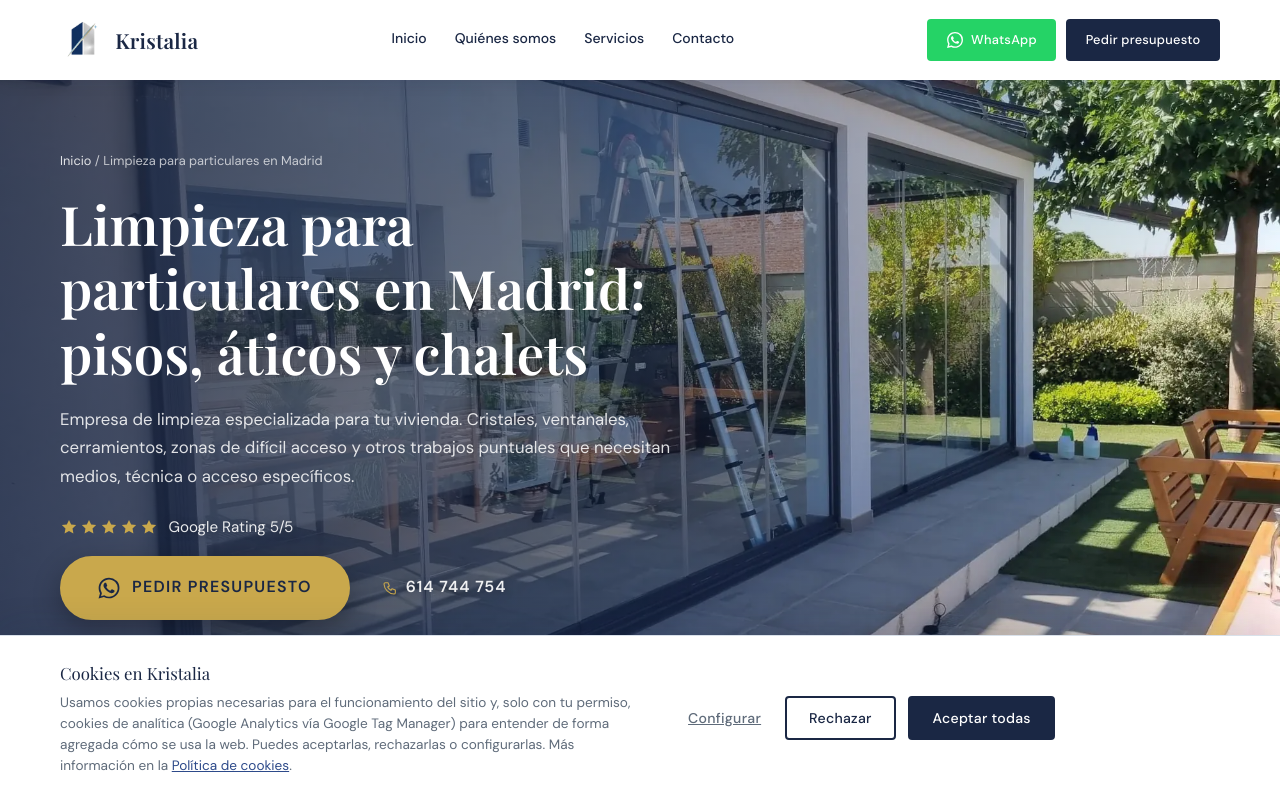
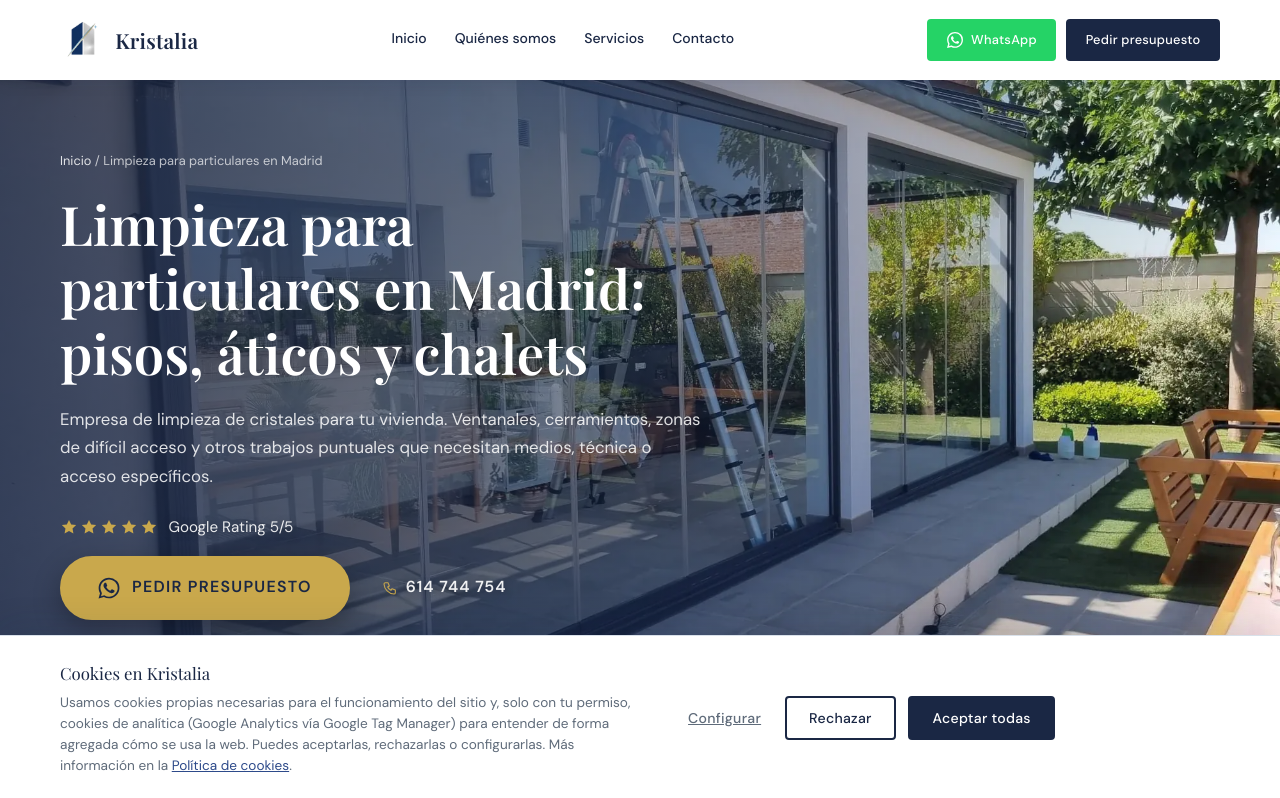
Before and after one commit to roldaan04/kristalia, a React (Vite) app: page /limpieza-particulares-madrid in a window 1280 px wide. Shown: the top 798 px of the page. Built offline with nearby package versions, Linux system fonts and the light colour scheme.

Commit message:
patch: "empresa" en landing particulares

```diff
--- a/src/pages/landings/LimpiezaParticularesMadridPage.jsx
+++ b/src/pages/landings/LimpiezaParticularesMadridPage.jsx
@@ -193,8 +193,8 @@ export default function LimpiezaParticularesMadridPage() {
   return (
     <main className="partmad-page">
       <Seo
-        title="Limpieza para particulares en Madrid | Kristalia"
-        description="Empresa de limpieza especializada para pisos, áticos y chalets en Madrid: cristales, ventanales, cerramientos, cristales de difícil acceso y paneles solares."
+        title="Empresa de limpieza para particulares en Madrid | Kristalia"
+        description="Empresa de limpieza de cristales para pisos, áticos y chalets en Madrid: ventanales, cerramientos, cristales de difícil acceso y paneles solares."
         path={PATH}
         image="/og-image.jpg"
         jsonLd={jsonLd}
@@ -225,12 +225,12 @@ export default function LimpiezaParticularesMadridPage() {
           <p className="partmad-hero__subtitle">
             {/* Escritorio: texto completo. Móvil (≤640px): versión breve. */}
             <span className="partmad-hero__subtitle-full">
-              Empresa de limpieza especializada para tu vivienda. Cristales,
-              ventanales, cerramientos, zonas de difícil acceso y otros trabajos
-              puntuales que necesitan medios, técnica o acceso específicos.
+              Empresa de limpieza de cristales para tu vivienda. Ventanales,
+              cerramientos, zonas de difícil acceso y otros trabajos puntuales
+              que necesitan medios, técnica o acceso específicos.
             </span>
             <span className="partmad-hero__subtitle-short">
-              Cristales, ventanales y cerramientos de tu piso, ático o chalet, incluidos los de difícil acceso. Sin contrato ni permanencia.
+              Empresa de limpieza de cristales para tu piso, ático o chalet, también los de difícil acceso. Sin contrato ni permanencia.
             </span>
           </p>
 
```
